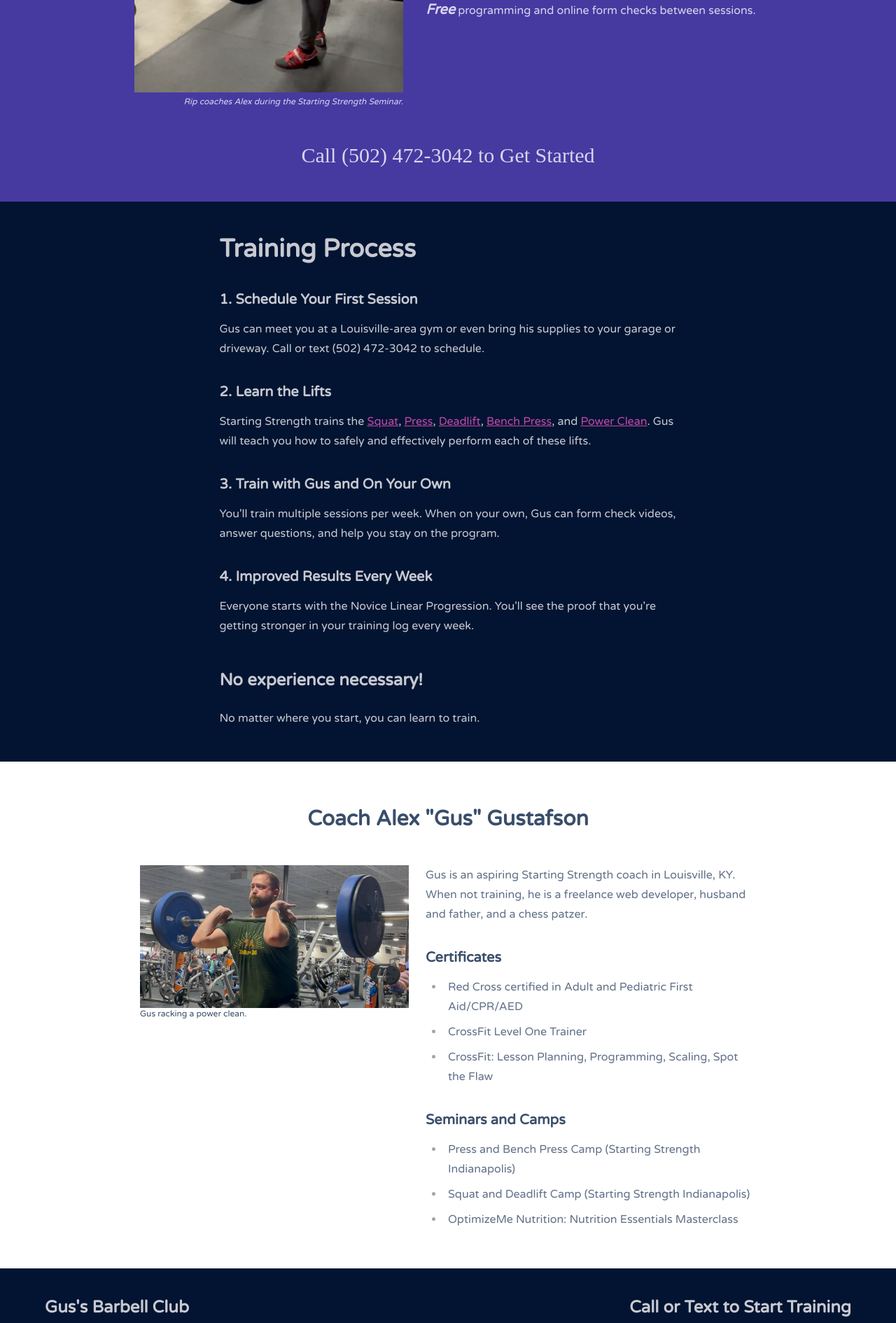
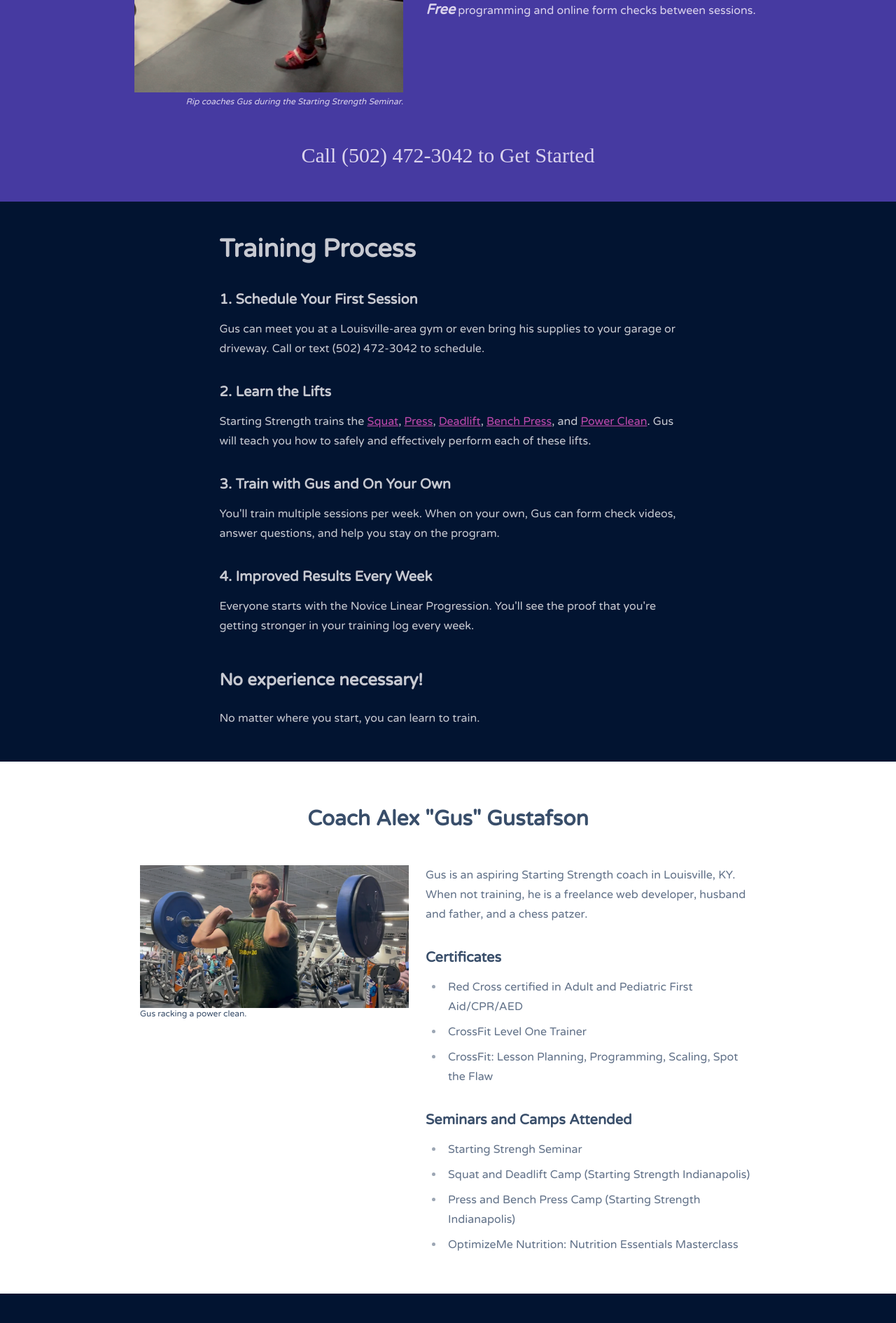
Before and after one commit to alexjgustafson/gus.coach, a SvelteKit app: page / in a window 1280 px wide. Shown: the part 1756-3646 px from the top of the page at 70% size. Built offline with nearby package versions, Linux system fonts and the light colour scheme; a web font is replaced by a local one.

Commit message:
fix caption and add seminar to list

```diff
--- a/src/components/home/About.svelte
+++ b/src/components/home/About.svelte
@@ -14,10 +14,11 @@
           <li>CrossFit Level One Trainer</li>
           <li>CrossFit: Lesson Planning, Programming, Scaling, Spot the Flaw</li>
         </ul>
-        <h3>Seminars and Camps</h3>
+        <h3>Seminars and Camps Attended</h3>
         <ul>
+          <li>Starting Strengh Seminar</li>
+          <li>Squat and Deadlift Camp (Starting Strength Indianapolis)</li>
           <li>Press and Bench Press Camp (Starting Strength Indianapolis)</li>
-          <li>Squat and Deadlift Camp (Starting Strength Indianapolis)</li>
           <li>OptimizeMe Nutrition: Nutrition Essentials Masterclass</li>
         </ul>
       </div>
--- a/src/components/home/SpecialPrice.svelte
+++ b/src/components/home/SpecialPrice.svelte
@@ -6,7 +6,7 @@
     <div class="flex-none flex flex-col items-center">
       <img src="rip-coaching-gus-deadlift.png" alt="Rip looks approvingly as Gus deadlifts at the Wichita Falls Athletic Club" class="w-96" width="384" height="485" />
       <cite class="text-right w-full">
-        <span class="text-xs text-secondary-content">Rip coaches Alex during the Starting Strength Seminar.</span>
+        <span class="text-xs text-secondary-content">Rip coaches Gus during the Starting Strength Seminar.</span>
       </cite>
     </div>
     <div class="flex flex-col justify-center flex-1 lg:pl-6 pb-12 prose text-secondary-content">
```
